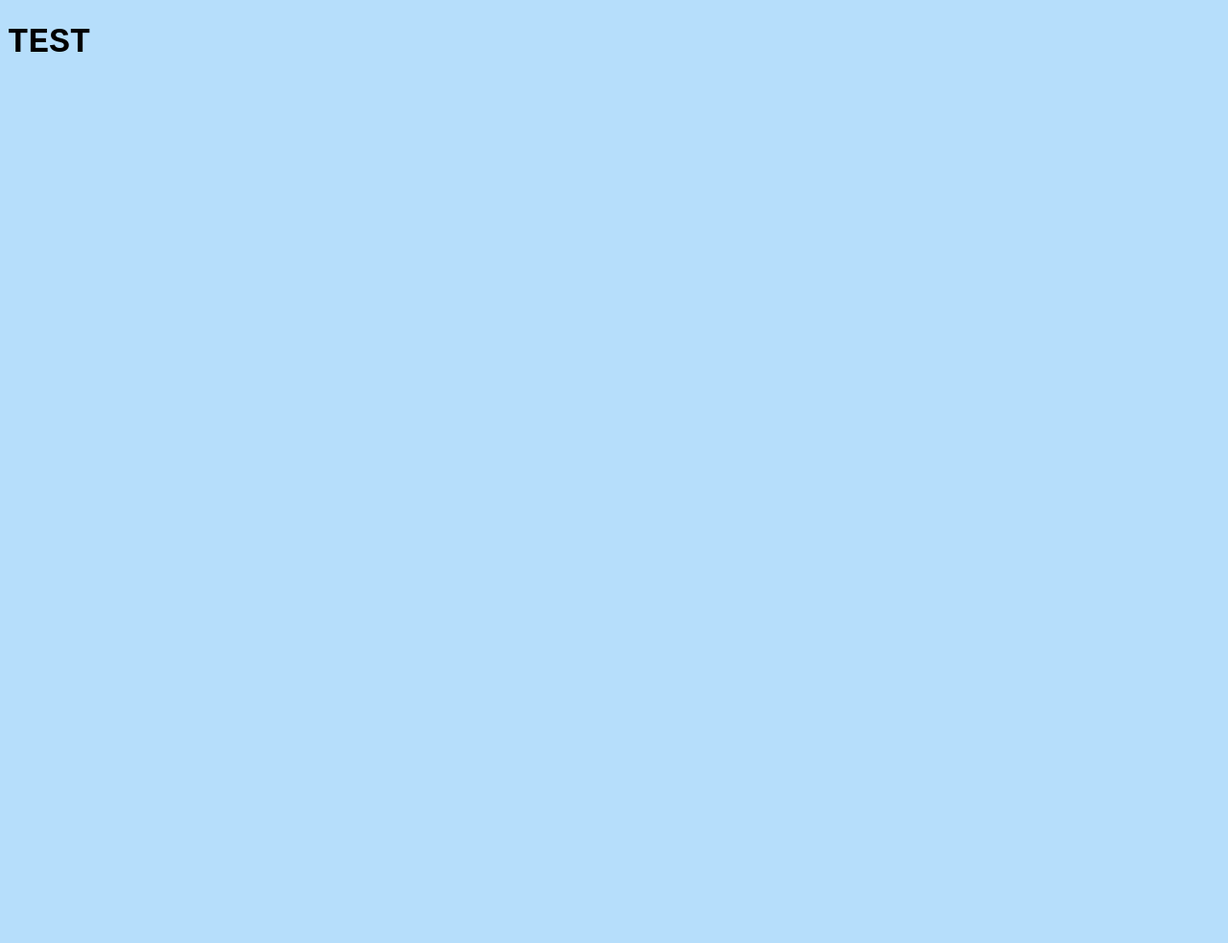
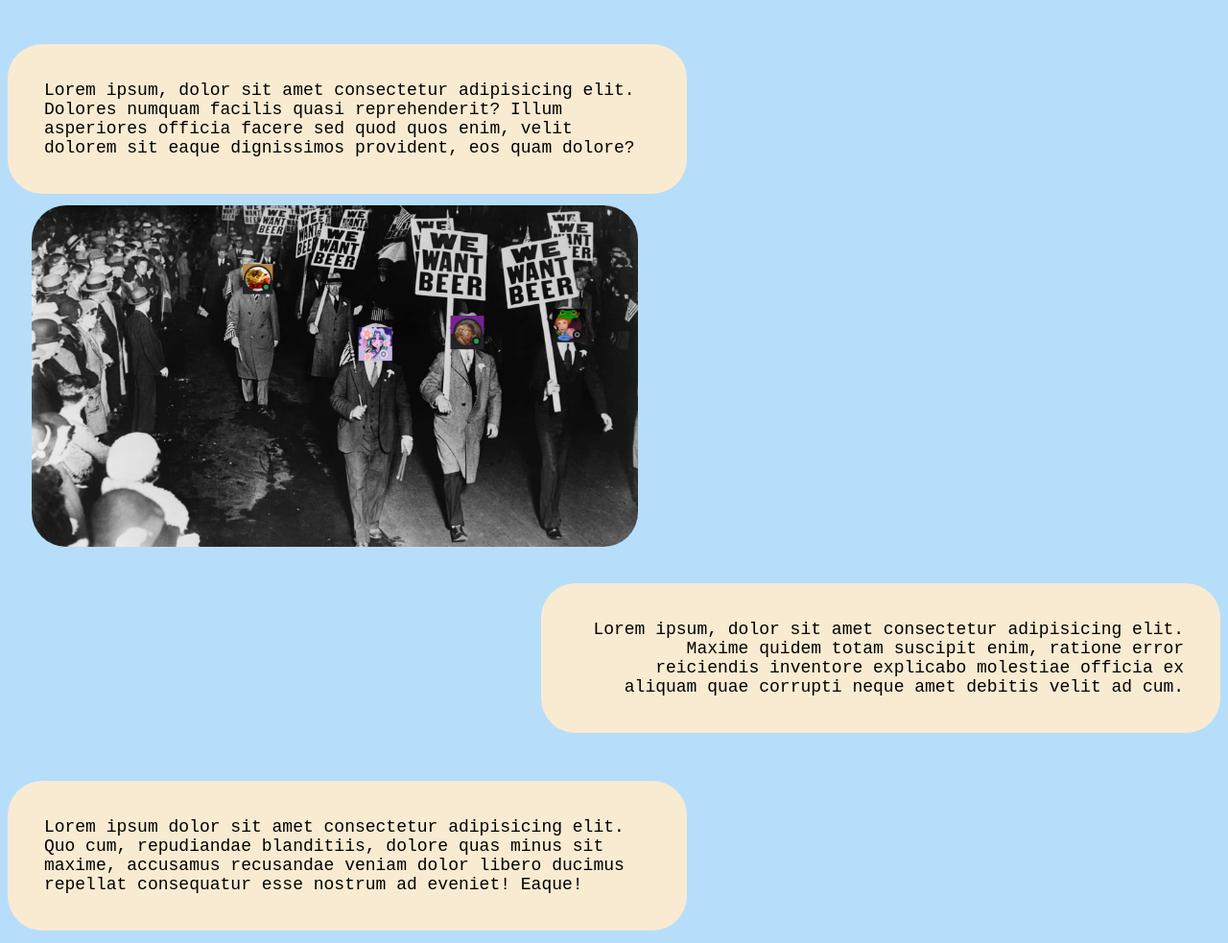
Before and after one commit to JackMorin25/portfolio-website, a plain HTML site: page pages/calc.html in a window 1280 px wide. Shown: the whole page at 96% size. Before the commit the page ends 800 px from the top, so only its background shows below. Drawn offline with Linux system fonts and the light colour scheme.

Commit message:
no clue what i changed

```diff
--- a/pages/calc.html
+++ b/pages/calc.html
@@ -8,8 +8,19 @@
     <link rel="stylesheet" href="../style.css">
 </head>
 <body>
-    <h1>
-        TEST
-    </h1>
+    <div class="text-box">
+        <div id="box1">
+            Lorem ipsum, dolor sit amet consectetur adipisicing elit. Dolores numquam facilis quasi reprehenderit? Illum asperiores officia facere sed quod quos enim, velit dolorem sit eaque dignissimos provident, eos quam dolore?
+        </div>
+        <img src="../Images/011620_Prohibition100th.jpg" id="test">
+        <div id="box2">
+            Lorem ipsum, dolor sit amet consectetur adipisicing elit. Maxime quidem totam suscipit enim, ratione error reiciendis inventore explicabo molestiae officia ex aliquam quae corrupti neque amet debitis velit ad cum.
+        </div>
+        <br>
+        <div id="box3">
+            Lorem ipsum dolor sit amet consectetur adipisicing elit. Quo cum, repudiandae blanditiis, dolore quas minus sit maxime, accusamus recusandae veniam dolor libero ducimus repellat consequatur esse nostrum ad eveniet! Eaque!
+        </div>
+    </div>
+
 </body>
 </html>
--- a/style.css
+++ b/style.css
@@ -77,7 +77,7 @@ body{
     margin-bottom: 1%;
     background-color: hsl(39, 77%, 90%);
     border-radius: 2em;
-    padding: 5%;
+    padding: 3%;
     float: left;
     text-align: left;
     width: 50%;
@@ -87,7 +87,7 @@ body{
     margin-bottom: 1%;
     background-color: hsl(39, 77%, 90%);
     border-radius: 2em;
-    padding: 5%;
+    padding: 3%;
     float: right;
     text-align: right;
     width: 50%;
@@ -97,8 +97,18 @@ body{
     margin-bottom: 1%;
     background-color: hsl(39, 77%, 90%);
     border-radius: 2em;
-    padding: 5%;
+    padding: 3%;
     float: left;
     text-align: left;
     width: 50%;
 }
+
+#test{
+    margin-left: 2%;
+    margin-right: 2%;
+    inline-size: 50%;
+    aspect-ratio: 16 / 9;
+    object-fit: cover;
+    border-radius: 2em;
+    float: left;
+}
```
Also changed, not shown: pages/spam.html (+3 -2 lines).
